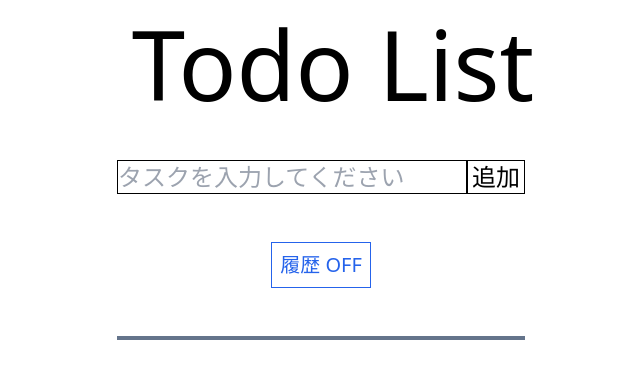
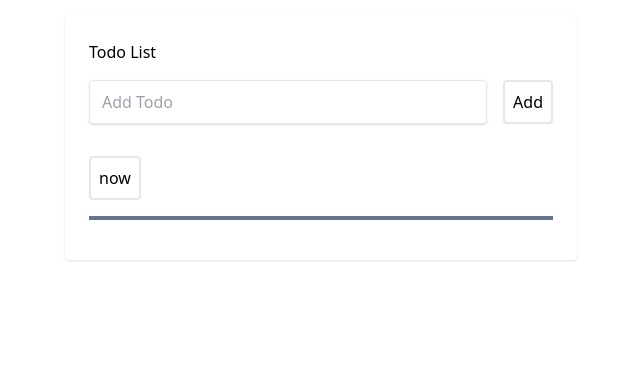
Before and after one commit to kuma0328/todolist, a React (Create React App) app: page / in a window 1280 px wide. Shown: the top 378 px of the page, without its empty margins (319-959 px from the left). Built offline with nearby package versions, Linux system fonts and the light colour scheme.

Commit message:
change style

```diff
--- a/src/App.js
+++ b/src/App.js
@@ -2,9 +2,9 @@
 
 function App() {
   return (
-    <div>
-      <Title />
-      <div className="p-12 flex justify-center">
+    <div className="h-100 w-full flex items-center justify-center bg-teal-lightest font-sans">
+      <div className="bg-white rounded shadow p-6 m-4 w-full lg:w-3/4 lg:max-w-lg">
+        <Title />
         <Todolist />
       </div>
     </div>
--- a/src/components/Button/Add.jsx
+++ b/src/components/Button/Add.jsx
@@ -15,10 +15,12 @@
 
   return (
     <>
-      <div className="text-2xl">
-        <input type="text" ref={todoNameRef} placeholder="タスクを入力してください" className="border border-black"/>
-        <button onClick={handleAddTodo} className="hover:opacity-50 pl-1 pr-1 border border-black">
-          追加</button>
+      <div className="mb-4 flex mt-4">
+        <input type="text" ref={todoNameRef} placeholder="Add Todo"
+        className="shadow appearance-none border rounded w-full py-2 px-3 mr-4 text-grey-darker"/>
+        <button onClick={handleAddTodo}
+        className="flex-no-shrink p-2 border-2 rounded text-teal border-teal hover:text-white hover:bg-teal">
+          Add</button>
       </div>
     </>
   )
--- a/src/components/Button/Complete.jsx
+++ b/src/components/Button/Complete.jsx
@@ -10,10 +10,10 @@
   return (
     <>
       <div>{ switchText ?
-      <button onClick={handleCheck} className="border border-black hover:opacity-50 px-1"
-      >完了</button> : <div></div>
+      <button onClick={handleCheck}
+      className="flex-no-shrink p-2 ml-4 mr-2 border-2 rounded hover:text-white text-green border-green hover:bg-green"
+      >Done</button> : <div></div>
       }</div>
-      <div className="px-2"></div>
     </>
   )
 }
--- a/src/components/Button/Delete.jsx
+++ b/src/components/Button/Delete.jsx
@@ -7,8 +7,9 @@
 
   return (
     <>
-      <button onClick={handleClear} className="border border-black hover:opacity-50 px-1"
-      >削除</button>
+      <button onClick={handleClear}
+      className="flex-no-shrink p-2 ml-2 border-2 rounded text-red border-red hover:text-white hover:bg-red"
+      >Remove</button>
     </>
   )
 }
--- a/src/components/Button/Edit.jsx
+++ b/src/components/Button/Edit.jsx
@@ -17,20 +17,25 @@
   };
   return (
     <>
-      <button onClick={handleEdit} className="border border-black hover:opacity-50 px-1">編集</button>
-        <div className="px-2"></div>
+      <button onClick={handleEdit}
+      className="flex-no-shrink p-2 ml-4 mr-2 border-2 rounded hover:text-white text-grey border-grey hover:bg-grey">
+        Edit</button>
           <div>
           { edit ?
           <React.Fragment>
-            <input type="text" name="" id="" ref={todoNameRef} placeholder={todo.name}/>
-            <button onClick={handleChangeText} className="border border-black hover:opacity-50 px-1"
-            >編集完了
+            <div className="flex flex-row">
+            <input type="text" name="" id="" ref={todoNameRef} placeholder={todo.name}
+            className="shadow appearance-none border rounded w-full py-2 px-3 mr-4 text-grey-darker"
+            />
+            <button onClick={handleChangeText}
+            className="flex-no-shrink border-2 rounded text-teal border-teal hover:text-white hover:bg-teal"
+            >Edit Done
             </button>
+            </div>
           </React.Fragment>
           :
-          <div>{todo.name}</div>
+          <div className="w-full text-grey-darkest">{todo.name}</div>
           }</div>
-      <div className="px-2"></div>
     </>
   )
 }
--- a/src/components/Button/History.jsx
+++ b/src/components/Button/History.jsx
@@ -1,30 +1,23 @@
-import { useState } from "react";
-import ShowTodoList from "../ShowTodoList"
 
-const History = ({ todos, setTodos }) => {
-  const [switchText, setSwitchText] = useState(true);
-
+const History = ({ switchText, setSwitchText }) => {
   const handleHistory = () => {
     setSwitchText(!switchText);
   };
 
   return (
     <div>
-      <div className="text-xl flex justify-center py-12 border-b-4 border-slate-500">
+      <div className="mb-4 flex mt-4 border-b-4 border-slate-500 py-4">
         <button
         onClick={handleHistory}
+        className="flex-no-shrink p-2 border-2 rounded text-teal border-teal hover:text-white hover:bg-teal"
         ><div> {
-          switchText ? <div className="px-2 py-2 text-blue-600 hover:opacity-50 border border-blue-600">履歴 OFF</div> :
-          <div className=" px-2 py-2 text-red-600 hover:opacity-50 border border-red-600">履歴 ON</div>
+          switchText ?
+          <div>now</div> :
+          <div>past</div>
           }
           </div>
         </button>
       </div>
-      <ShowTodoList
-      todos={todos}
-      setTodos={setTodos}
-      switchText={switchText}
-      />
     </div>
   )
 }
--- a/src/components/Title.jsx
+++ b/src/components/Title.jsx
@@ -1,9 +1,9 @@
 
 const Title = () => {
   return (
-    <div>
-      <h1 className="text-8xl pl-6 pt-4 flex justify-center">Todo List</h1>
-    </div>
+    <>
+      <h1 className="mb-4 text-grey-darkest">Todo List</h1>
+    </>
   )
 }
 
--- a/src/components/Todo.jsx
+++ b/src/components/Todo.jsx
@@ -2,7 +2,7 @@
 
 const Todo = ({ todos, todo, setTodos, switchText }) => {
   return (
-    <div className="flex flex-row py-6 text-xl border-b-4">
+    <div className="flex mb-4 items-center border-b-4 py-4">
       <Edit
       todo={todo}
       todos={todos}
--- a/src/components/Todolist.jsx
+++ b/src/components/Todolist.jsx
@@ -1,8 +1,10 @@
 import { useState } from "react";
 import { History, Add } from "./Button/index"
+import ShowTodoList from "./ShowTodoList"
 
 const Todolists = () => {
   const [todos, setTodos] = useState([]);
+  const [switchText, setSwitchText] = useState(true);
 
   return (
     <div>
@@ -10,8 +12,13 @@
       setTodos={setTodos}
       />
       <History
+      switchText={switchText}
+      setSwitchText={setSwitchText}
+      />
+      <ShowTodoList
       todos={todos}
       setTodos={setTodos}
+      switchText={switchText}
       />
     </div>
   )
```
Also changed, not shown: 11 other files (tests, documents, lock files or other folders).
